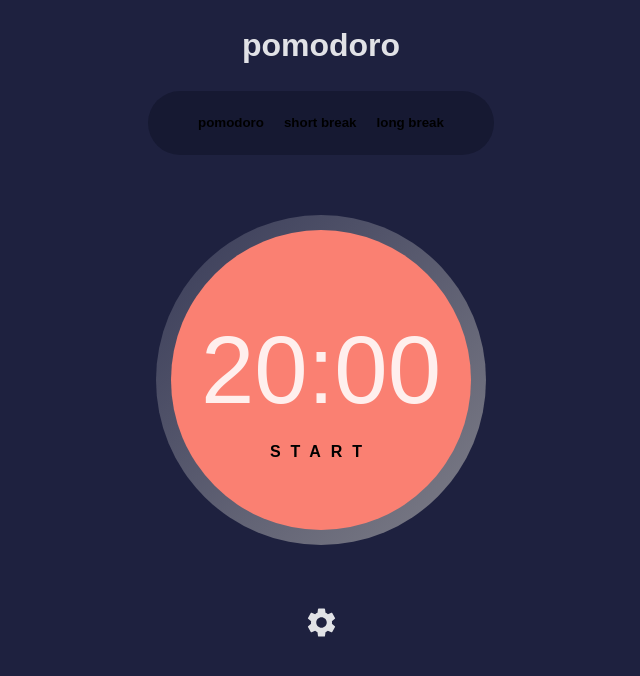
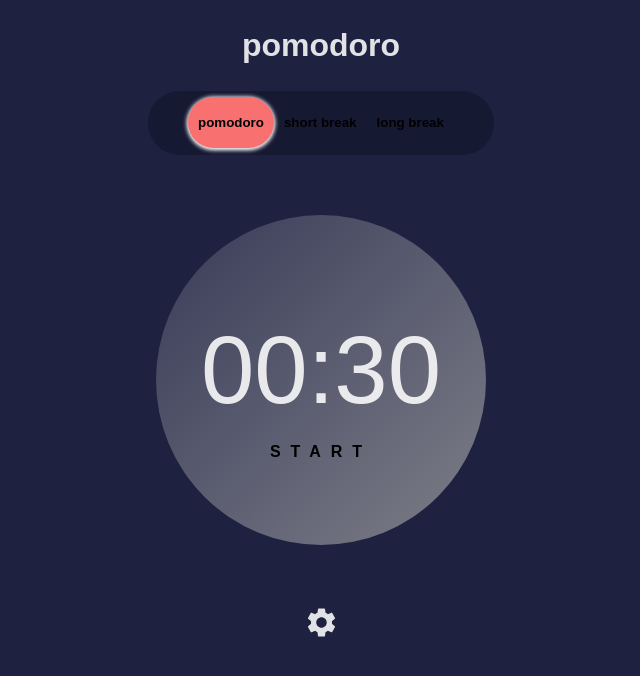
Before and after one commit to bilanoo/pomodoro-app, a React (Vite) app: page / in a window 1280 px wide. Shown: the top 676 px of the page, without its empty margins (319-959 px from the left). Built offline with nearby package versions, Linux system fonts and the light colour scheme.

Commit message:
implemented class to keep button displayed as selected.

```diff
--- a/src/App.tsx
+++ b/src/App.tsx
@@ -5,12 +5,40 @@ import { Settings } from "./Settings";
 import { Timer } from "./Timer";
 
 function App() {
-  const [displayTimer, setTimer] = useState<number>(20 * 60);
+  const [displayTimer, setTimer] = useState<number>(0.5 * 60);
+
+  const [remainingTime, setRemainingTime] = useState<number>(displayTimer);
+  const [buttonSelected, setButtonSelected] = useState<string>("pomodoro");
+
+  function handleClick(
+    event: React.MouseEvent<HTMLButtonElement, MouseEvent>
+  ): void {
+    if (event.currentTarget.value === "pomodoro") {
+      setTimer(25 * 60);
+      setRemainingTime(25 * 60);
+      setButtonSelected("pomodoro");
+    }
+
+    if (event.currentTarget.value === "short-break") {
+      setTimer(5 * 60);
+      setRemainingTime(5 * 60);
+      setButtonSelected("short-break");
+    }
+
+    if (event.currentTarget.value === "long-break") {
+      setTimer(15 * 60);
+      setRemainingTime(15 * 60);
+      setButtonSelected("long-break");
+    }
+  }
   return (
     <>
       <div className="pomodoro-container">
         <h1>pomodoro</h1>
-        <BreakSelector />
+        <BreakSelector
+          handleClick={handleClick}
+          buttonSelected={buttonSelected}
+        />
         <div
           style={{
             display: "flex",
@@ -18,7 +46,12 @@ function App() {
             alignItems: "center",
           }}
         >
-          <Timer displayTime={displayTimer} setTime={setTimer} />
+          <Timer
+            displayTime={displayTimer}
+            setTime={setTimer}
+            remainingTime={remainingTime}
+            setRemainingTime={setRemainingTime}
+          />
           <Settings />
         </div>
       </div>
--- a/src/BreakSelector/BreakSelector.css
+++ b/src/BreakSelector/BreakSelector.css
@@ -1,5 +1,5 @@
 .break-container {
-  background-color: #161932; /* color to use: #161932 */
+  background-color: #161932;
   justify-self: center;
   display: flex;
   justify-content: center;
@@ -22,6 +22,10 @@
   transition: 0.6s;
 }
 
+.active {
+  background-color: #f87070;
+  box-shadow: 0 1px 5px 0 white, 0 1px 5px 0 white;
+}
 .break-type-button:hover {
   background-color: #f87070;
   box-shadow: 0 1px 5px 0 white, 0 1px 5px 0 white;
--- a/src/BreakSelector/index.tsx
+++ b/src/BreakSelector/index.tsx
@@ -1,22 +1,44 @@
 import "./BreakSelector.css";
 
-export const BreakSelector = () => {
+interface BreakSelectorProps {
+  handleClick: (event: React.MouseEvent<HTMLButtonElement, MouseEvent>) => void;
+  buttonSelected: string;
+}
+export const BreakSelector = ({
+  handleClick,
+  buttonSelected,
+}: BreakSelectorProps) => {
   return (
     <div className="break-container">
       <button
-        className="break-type-button"
+        className={`break-type-button ${
+          buttonSelected === "pomodoro" ? "active" : ""
+        }`}
         id="pomodoro-button"
         style={{ marginLeft: "40px" }}
+        onClick={handleClick}
+        value={"pomodoro"}
       >
         pomodoro
       </button>
-      <button className="break-type-button" id="short-break-button">
+      <button
+        className={`break-type-button ${
+          buttonSelected === "short-break" ? "active" : ""
+        }`}
+        id="short-break-button"
+        onClick={handleClick}
+        value={"short-break"}
+      >
         short break
       </button>
       <button
-        className="break-type-button"
+        className={`break-type-button ${
+          buttonSelected === "long-break" ? "active" : ""
+        }`}
         id="long-break-button"
         style={{ marginRight: "40px" }}
+        onClick={handleClick}
+        value={"long-break"}
       >
         long break
       </button>
--- a/src/Timer/index.tsx
+++ b/src/Timer/index.tsx
@@ -1,23 +1,37 @@
 import { useEffect, useState } from "react";
 import "./Timer.css";
+import { Box, CircularProgress } from "@mui/material";
 
 interface TimerProps {
   displayTime: number;
   setTime: React.Dispatch<React.SetStateAction<number>>;
+  setRemainingTime: React.Dispatch<React.SetStateAction<number>>;
+  remainingTime: number;
 }
 
-export const Timer = ({ displayTime, setTime }: TimerProps) => {
+export const Timer = ({
+  displayTime,
+  setTime,
+  remainingTime,
+  setRemainingTime,
+}: TimerProps) => {
   const [startAndPause, setStartAndPause] = useState<boolean>(false);
 
   useEffect(() => {
     let timer = 0;
 
-    if (startAndPause && displayTime > 0) {
-      timer = setInterval(() => setTime((prev) => prev - 1), 1000);
+    if (startAndPause && remainingTime > 0) {
+      timer = setInterval(() => {
+        setRemainingTime((prev) => prev - 1);
+      }, 1000);
     }
 
     return () => clearInterval(timer);
-  }, [displayTime, startAndPause]);
+  }, [remainingTime, startAndPause]);
+
+  console.log(displayTime);
+  // Calculate the progress as a percentage
+  const progress = ((displayTime - remainingTime) / displayTime) * 100;
 
   // Format time to "mm:ss"
   const formatTime = (timeInSeconds: number) => {
@@ -27,22 +41,31 @@ export const Timer = ({ displayTime, setTime }: TimerProps) => {
     const formattedSeconds = seconds < 10 ? `0${seconds}` : seconds;
     return `${formattedMinutes}:${formattedSeconds}`;
   };
-  function handleClick(
-    // eslint-disable-next-line @typescript-eslint/no-unused-vars
-    event: React.MouseEvent<HTMLButtonElement, MouseEvent>
-  ): void {
-    if (!startAndPause) {
-      setStartAndPause(true);
-    } else {
-      setStartAndPause(false);
-    }
-  }
 
-  return (
-    <>
-      <div className="timer-container">
-        <div className="display-timer">
-          <p className="current-time">{formatTime(displayTime)}</p>
+  function CircularProgressWithLabel() {
+    const normalizedProgress = Math.min(Math.max(progress, 0), 100);
+    return (
+      <Box sx={{ position: "relative", display: "inline-flex" }}>
+        <CircularProgress
+          variant="determinate"
+          value={normalizedProgress}
+          sx={{ color: "#f87070" }}
+          size="20rem"
+        />
+        <Box
+          sx={{
+            top: 0,
+            left: 0,
+            bottom: 0,
+            right: 0,
+            position: "absolute",
+            display: "flex",
+            flexDirection: "column",
+            alignItems: "center",
+            justifyContent: "center",
+          }}
+        >
+          <p className="current-time">{formatTime(remainingTime)}</p>
           <button
             type="button"
             className="pause-timer"
@@ -51,7 +74,21 @@ export const Timer = ({ displayTime, setTime }: TimerProps) => {
           >
             {startAndPause ? "PAUSE" : "START"}
           </button>
-        </div>
+        </Box>
+      </Box>
+    );
+  }
+
+  function handleClick(): void {
+    if (displayTime > 0) {
+      setStartAndPause((prev) => !prev);
+    }
+  }
+
+  return (
+    <>
+      <div className="timer-container">
+        <CircularProgressWithLabel />
       </div>
     </>
   );
```
